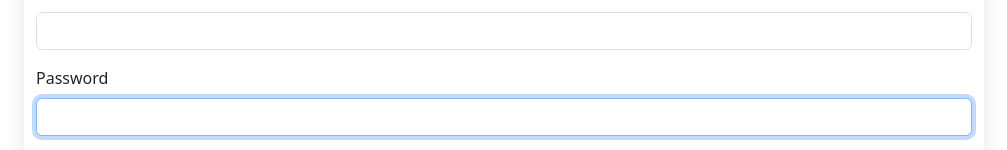
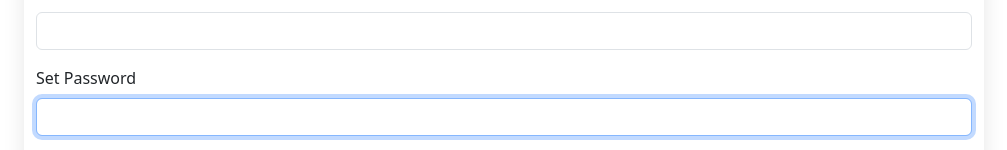
Before and after one commit to sangamesh-Lingshetty/Authentication_Project, a React (Create React App) app in the folder frontend/: page /signup in a window 1280 px wide. Shown: the part 182-332 px from the top of the page, without its empty margins (136-1143 px from the left). Built offline with nearby package versions, Linux system fonts and the light colour scheme.

Commit message:
Update SignUp.js

```diff
--- a/frontend/src/Components/SignUp.js
+++ b/frontend/src/Components/SignUp.js
@@ -53,11 +53,7 @@ const SignUp = () => {
         handleError(detail);
       } else{
         handleError(message);
-        setTimeout(()=>{
-          navigate('/login');
-        },2500);
       }
-      console.log(result);
     } catch (err) {
       handleError(err);
     }
@@ -104,7 +100,7 @@ const SignUp = () => {
           </div>
           <div class="mb-3">
             <label htmlFor="password" className="form-label">
-              Password
+              Set Password
             </label>
             <input
               type="password"
```
